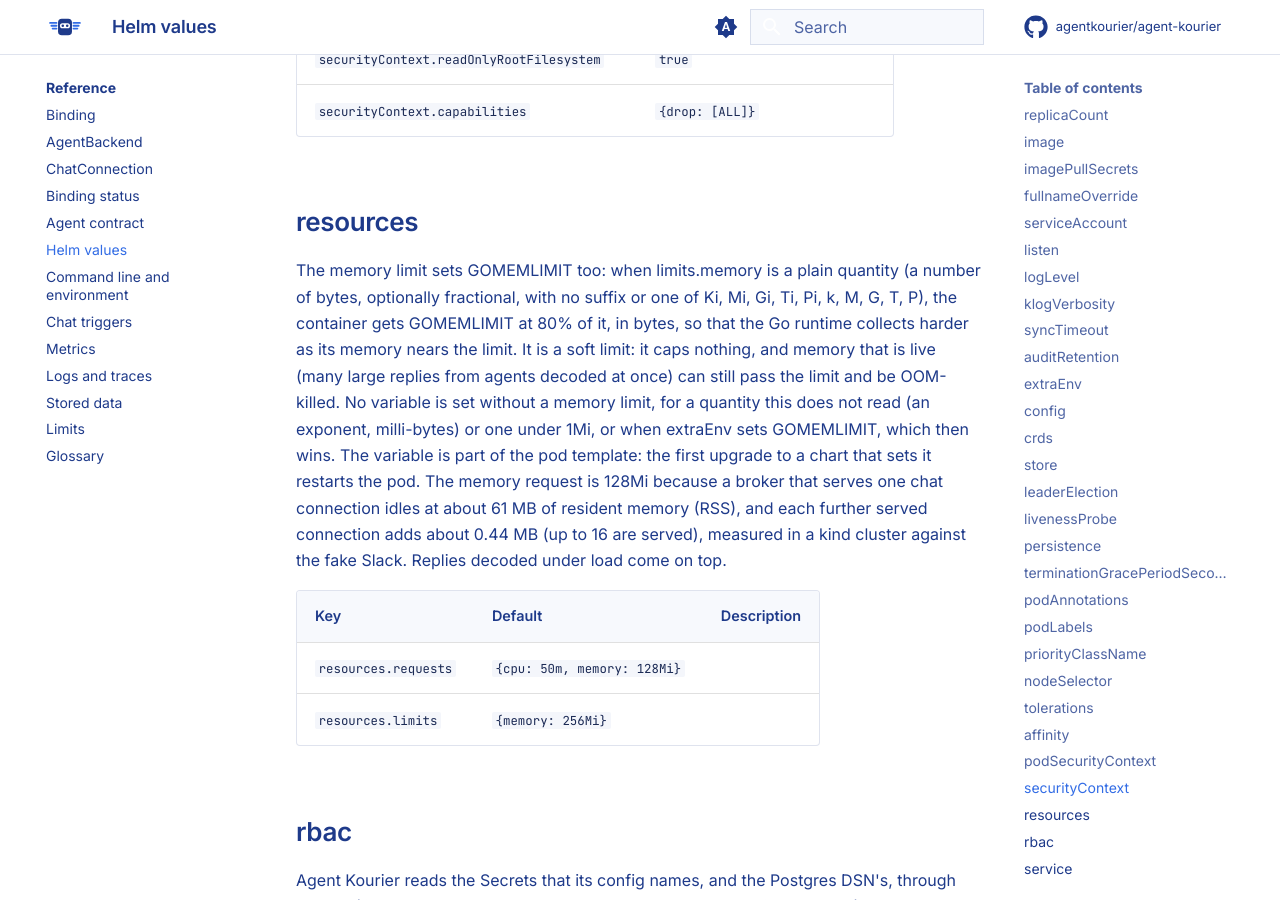
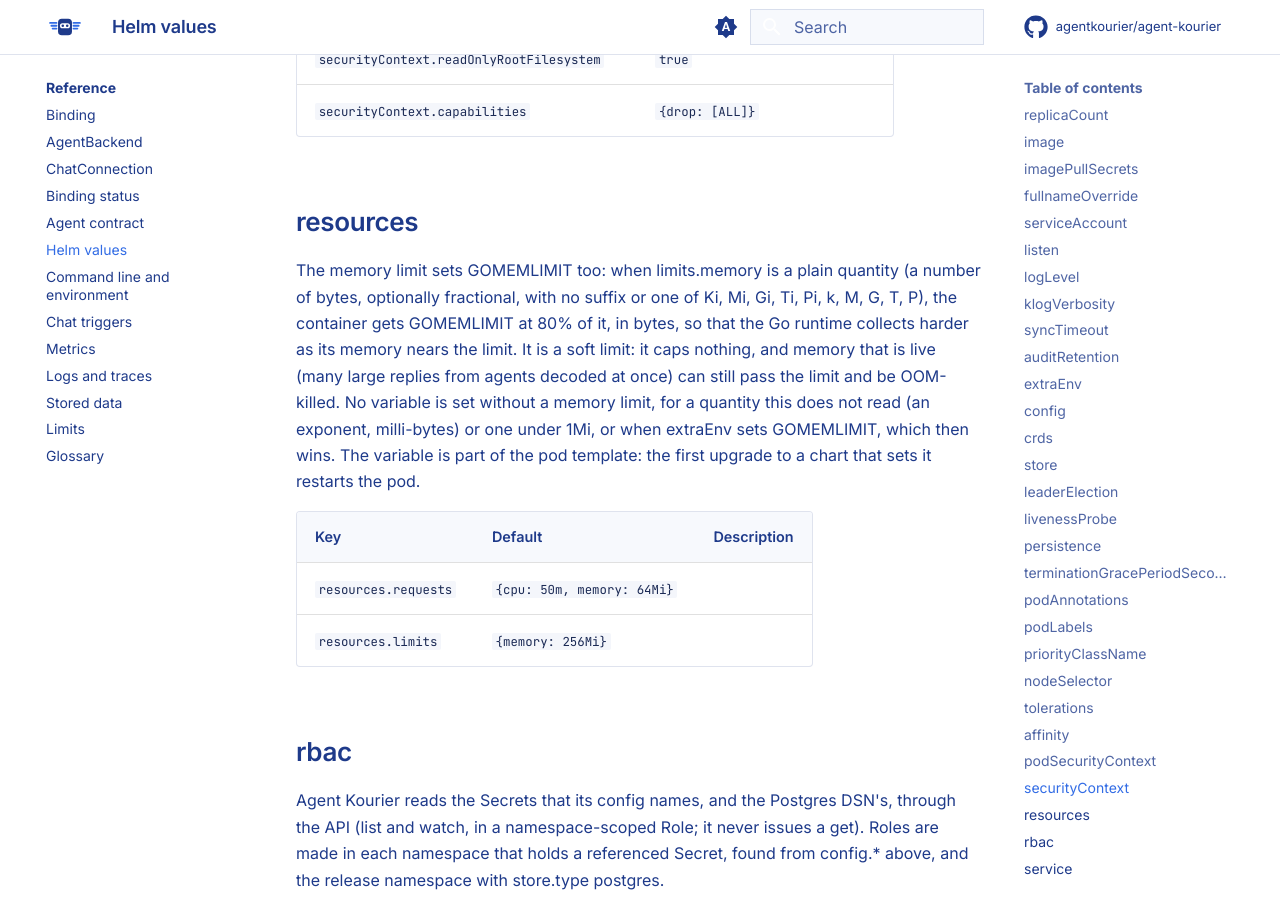
Before and after one commit to agentkourier/agent-kourier, an MkDocs documentation site: the page built from docs/reference/helm-values.md, in a window 1280 px wide and 900 px high, scrolled down 12964 px. Built offline with MkDocs 1.6.1 and Material for MkDocs 9.7.7, drawn with Linux system fonts in a browser that asks for light colours; comment, search, counter and statistics services are not loaded.

Commit message:
Revert "fix(chart): raise the default memory request to 128Mi"
This reverts commit 5abe9d8ee9e28e8a7e108b1d83296ee5747e05d8.

```diff
--- a/docs/reference/helm-values.md
+++ b/docs/reference/helm-values.md
@@ -227,11 +227,11 @@
 
 ## resources
 
-The memory limit sets GOMEMLIMIT too: when limits.memory is a plain quantity (a number of bytes, optionally fractional, with no suffix or one of Ki, Mi, Gi, Ti, Pi, k, M, G, T, P), the container gets GOMEMLIMIT at 80% of it, in bytes, so that the Go runtime collects harder as its memory nears the limit. It is a soft limit: it caps nothing, and memory that is live (many large replies from agents decoded at once) can still pass the limit and be OOM-killed. No variable is set without a memory limit, for a quantity this does not read (an exponent, milli-bytes) or one under 1Mi, or when extraEnv sets GOMEMLIMIT, which then wins. The variable is part of the pod template: the first upgrade to a chart that sets it restarts the pod. The memory request is 128Mi because a broker that serves one chat connection idles at about 61 MB of resident memory (RSS), and each further served connection adds about 0.44 MB (up to 16 are served), measured in a kind cluster against the fake Slack. Replies decoded under load come on top.
+The memory limit sets GOMEMLIMIT too: when limits.memory is a plain quantity (a number of bytes, optionally fractional, with no suffix or one of Ki, Mi, Gi, Ti, Pi, k, M, G, T, P), the container gets GOMEMLIMIT at 80% of it, in bytes, so that the Go runtime collects harder as its memory nears the limit. It is a soft limit: it caps nothing, and memory that is live (many large replies from agents decoded at once) can still pass the limit and be OOM-killed. No variable is set without a memory limit, for a quantity this does not read (an exponent, milli-bytes) or one under 1Mi, or when extraEnv sets GOMEMLIMIT, which then wins. The variable is part of the pod template: the first upgrade to a chart that sets it restarts the pod.
 
 | Key | Default | Description |
 |---|---|---|
-| `resources.requests` | `{cpu: 50m, memory: 128Mi}` |  |
+| `resources.requests` | `{cpu: 50m, memory: 64Mi}` |  |
 | `resources.limits` | `{memory: 256Mi}` |  |
 
 ## rbac
```
Also changed, not shown: charts/agent-kourier/README.md (+2 -3 lines), docs/release-notes.md (+0 -1 lines), 9 other files.
